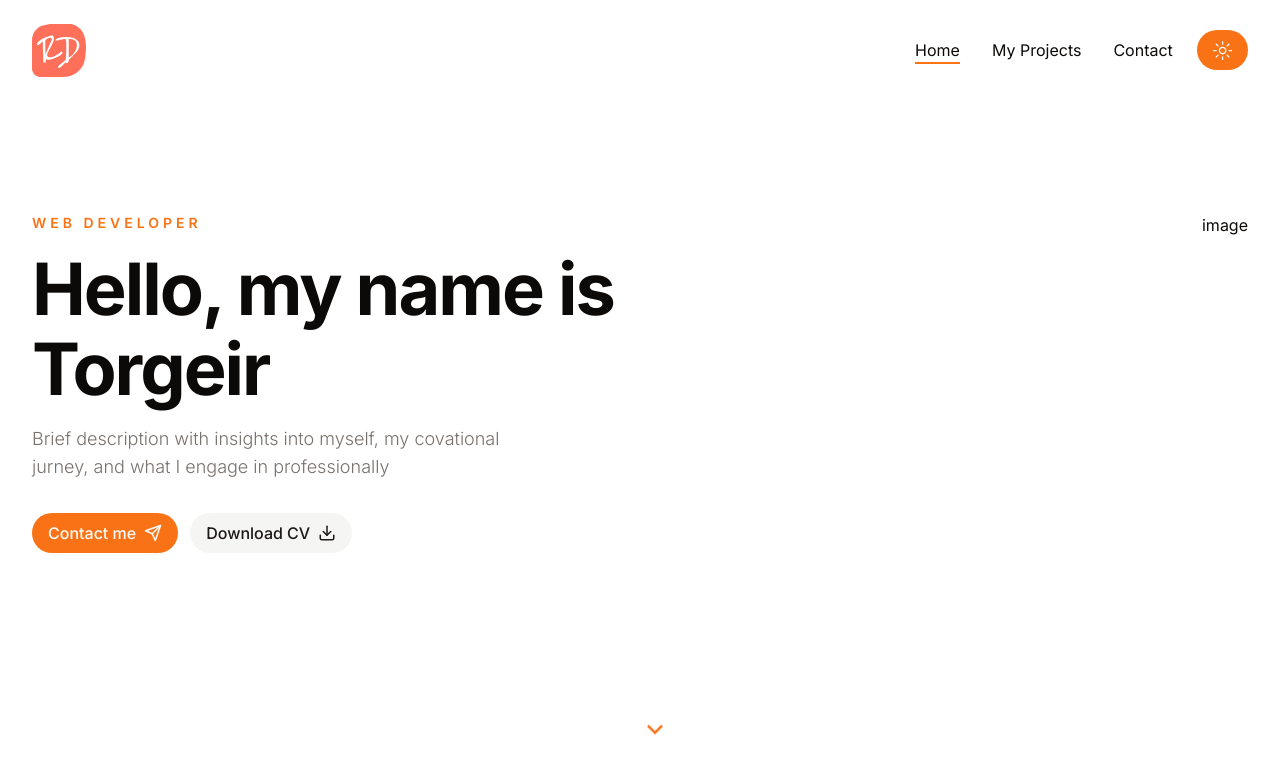
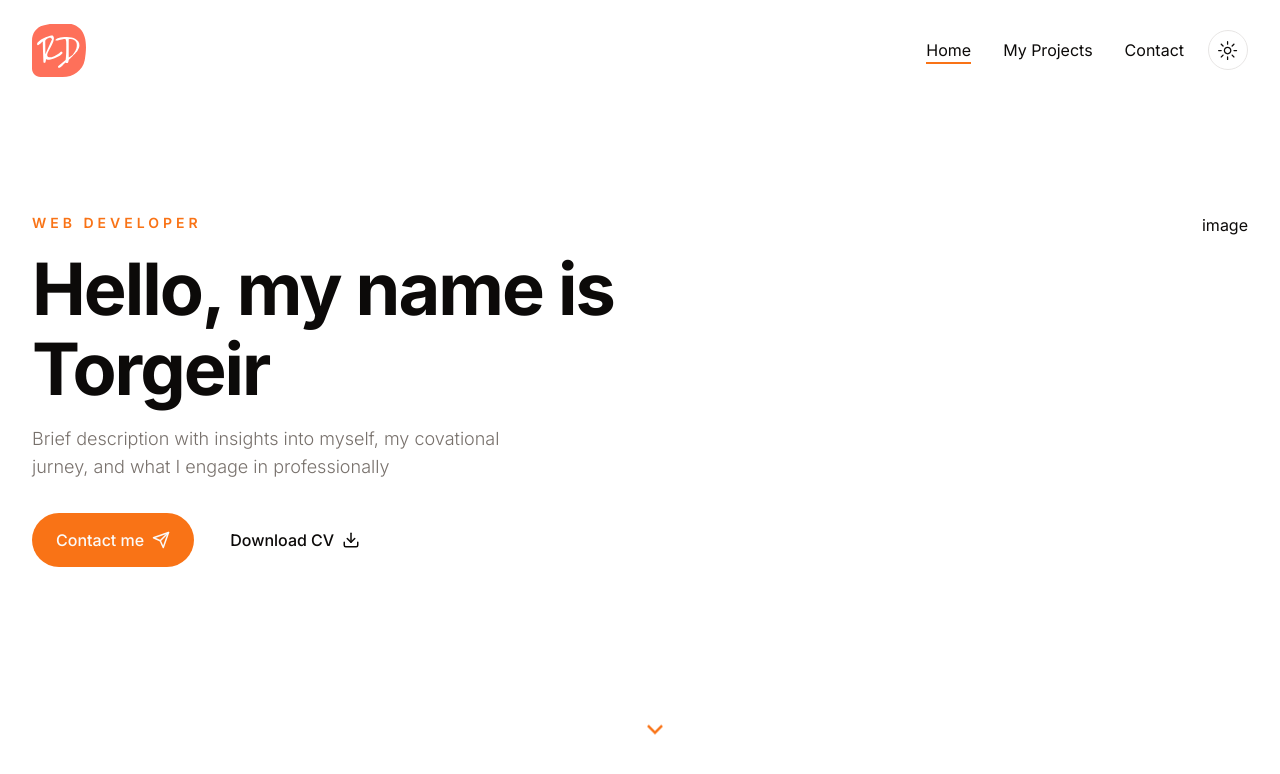
Before and after one commit to torhodhog/portfolio-, a Next.js app: page / in a window 1280 px wide. Shown: the top 774 px of the page. Built offline with nearby package versions, Linux system fonts and the light colour scheme.

Commit message:
Fixed colors in global css and tailwind config.

```diff
--- a/app/globals.css
+++ b/app/globals.css
@@ -30,15 +30,16 @@
 
   .dark {
     --background: 20 14.3% 4.1%;
-    --foreground: 60 9.1% 97.8%;
+    --foreground: 240 19% 16%;
     --card: 20 14.3% 4.1%;
-    --card-foreground: 60 9.1% 97.8%;
+    --card-foreground: 240 19% 16%;
     --popover: 20 14.3% 4.1%;
     --popover-foreground: 60 9.1% 97.8%;
-    --primary: 20.5 90.2% 48.2%;
-    --primary-foreground: 60 9.1% 97.8%;
-    --secondary: 12 6.5% 15.1%;
-    --secondary-foreground: 60 9.1% 97.8%;
+    --primary: 8 99% 67%;
+    --primary-foreground: 300 0% 100%;
+    --secondary: 240 19% 16%;
+    --secondary-foreground: 300 0% 100%;
+    --tertiary: 27 82% 98%;
     --muted: 12 6.5% 15.1%;
     --muted-foreground: 24 5.4% 63.9%;
     --accent: 12 6.5% 15.1%;
--- a/components/ThemeToggler.jsx
+++ b/components/ThemeToggler.jsx
@@ -8,7 +8,7 @@
   const {theme, setTheme} = useTheme();
    return (
     <div>
-      <Button onClick={() => setTheme(theme === 'dark' ? 'light' : 'dark')}>
+      <Button variant='outline'  size='icon' onClick={() => setTheme(theme === 'dark' ? 'light' : 'dark')}>
          <SunIcon className="h-[1.2rem] w-[1.2rem] rotate-0 scale-100 transition-all dark:-rotate-90 dark:scale-0" />
          <MoonIcon className="absolute h-[1.2rem] w-[1.2rem] rotate-90 scale-0 transition-all dark:rotate-0 dark:scale-100" />
       </Button>
--- a/components/ui/button.jsx
+++ b/components/ui/button.jsx
@@ -20,7 +20,7 @@
         link: "text-primary underline-offset-4 hover:underline",
       },
       size: {
-        default: "h-10 px-4 py-2",
+        default: "h-[54px] px-6 py-2",
         sm: "h-9 rounded-md px-3",
         lg: "h-11 rounded-md px-8",
         icon: "h-10 w-10",
--- a/tailwind.config.js
+++ b/tailwind.config.js
@@ -28,6 +28,9 @@
           foreground: "hsl(var(--primary-foreground))",
         },
         secondary: {
+          DEFAULT: "hsl(var(--tertiary))",
+        },
+        teriary: {
           DEFAULT: "hsl(var(--secondary))",
           foreground: "hsl(var(--secondary-foreground))",
         },
```
